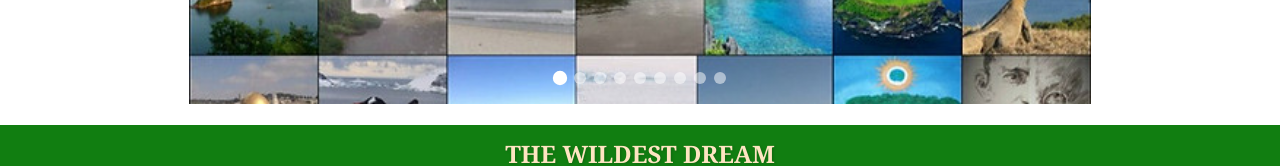
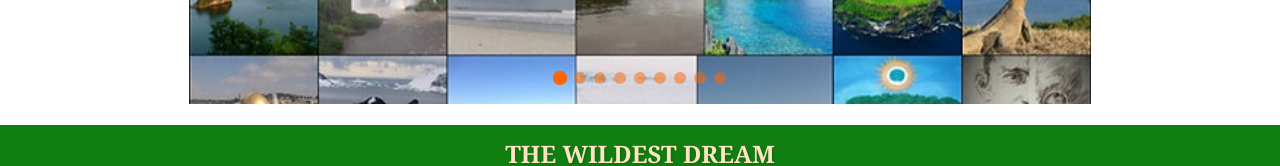
Before and after one commit to agnelvishal/vishwameva-kutumbakam-scratch2, a website: page index.html in a window 1280 px wide. Shown: the part 599-765 px from the top of the page. Drawn offline with nearby package versions, Linux system fonts and the light colour scheme.

Commit message:
dots color

```diff
--- a/styles.css
+++ b/styles.css
@@ -432,7 +432,7 @@
 .dot {
     width: 12px;
     height: 12px;
-    background: rgba(255, 255, 255, 0.5);
+    background: rgba(255, 102, 0, 0.5);
     border: none;
     border-radius: 50%;
     cursor: pointer;
@@ -440,7 +440,7 @@
 }
 
 .dot.active {
-    background: white;
+    background: rgb(255, 102, 0);
     transform: scale(1.2);
 }
 
```
